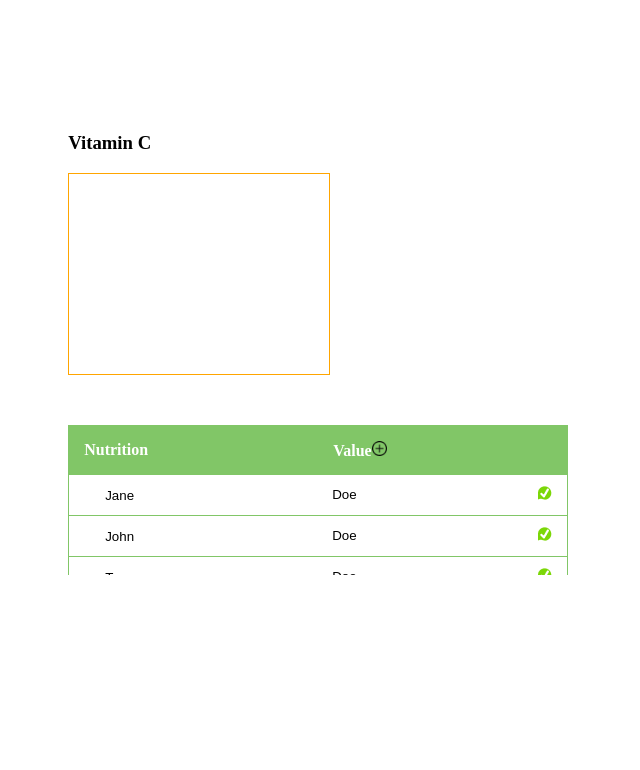
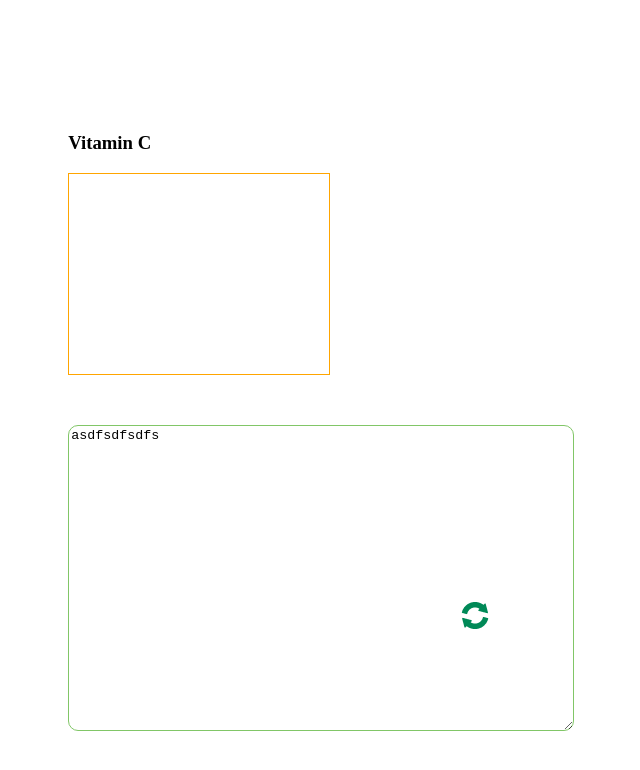
Before and after one commit to kckoh/vdm-hackathon-NutriBalance, a React (Create React App) app in the folder frontend/: page / in a window 1280 px wide. Shown: the top 770 px of the page, without its empty margins (53-693 px from the left). Built offline with nearby package versions, Linux system fonts and the light colour scheme.

Commit message:
feat: add InfoDisplayPage layout

```diff
--- a/frontend/src/App.js
+++ b/frontend/src/App.js
@@ -1,8 +1,10 @@
+// import SubmitInfoPage from './Pages/SubmitInfoPage';
 import InfoDisplayPage from './Pages/InfoDisplayPage';
 
 function App() {
   return (
     <div className="App">
+     {/* <SubmitInfoPage /> */}
      <InfoDisplayPage />
     </div>
   );
--- a/frontend/src/Pages/InfoDisplayPage.js
+++ b/frontend/src/Pages/InfoDisplayPage.js
@@ -1,4 +1,3 @@
-import Table from "../Components/Table";
 
 function InfoDisplayPage() {
   return (
@@ -7,9 +6,15 @@ function InfoDisplayPage() {
         Vitamin C
       </h3>
       <div style={{width: '25%', height: '200px', border: '1px solid orange', marginBottom: '50px'}}>
-
       </div>
-        <Table />
+      <div>
+      <span style={{position: 'absolute', top: '75%', left: '40%'}}>
+        <img src="/Icons/loadingIcon.png" />
+      </span>
+      <textarea style={{width: '500px',height: '300px', overflowY: 'scroll', borderRadius: '10px', border: '1px solid #81C667' }}>
+        asdfsdfsdfs
+      </textarea>
+      </div>
     </div>
   );
 }
```
Also changed, not shown: frontend/src/Pages/SubmitInfoPage.js (added, +17 -0 lines), frontend/src/Pages/LandingPage.js (deleted).
